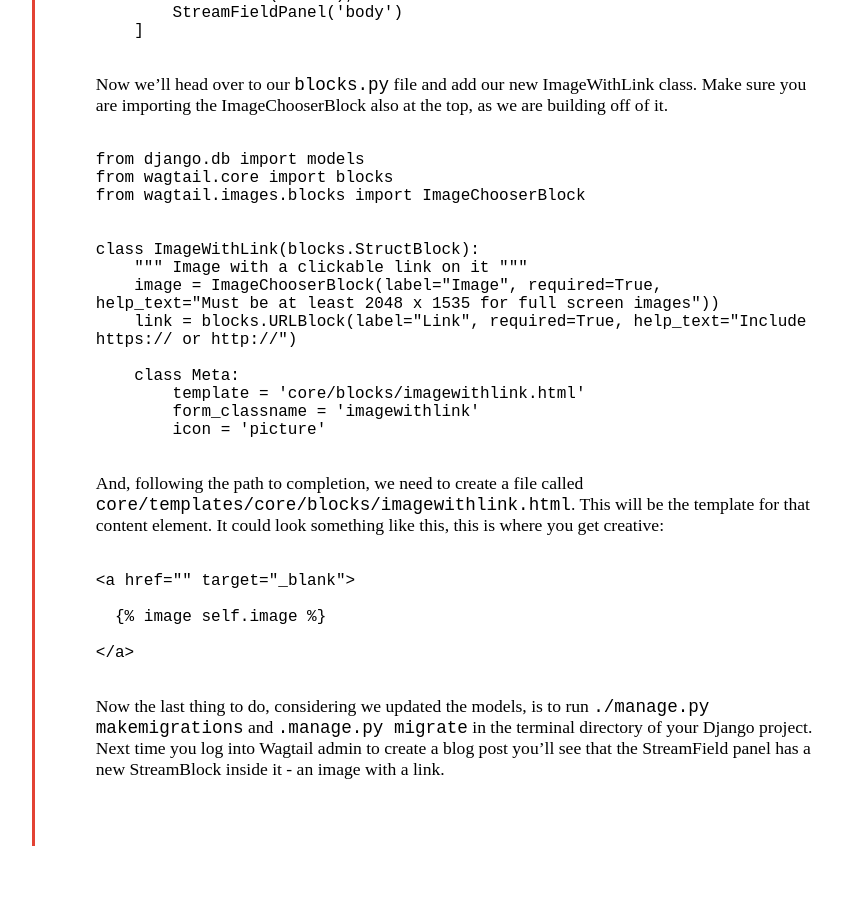
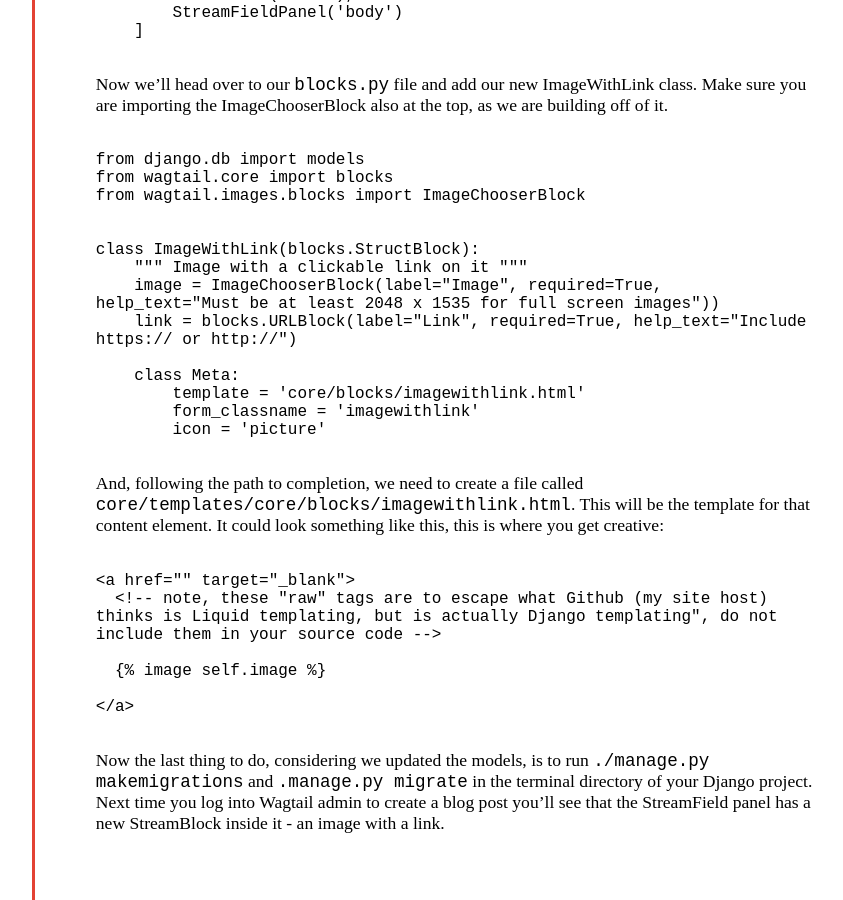
Before and after one commit to cssidy/personal-site, a Jekyll site: the page built from _posts/2019-04-04-Making-Custom-StreamFields-In-Wagtail.md, in a window 1280 px wide and 900 px high, scrolled down 1680 px. Shown: the whole window, without its empty margins (208-1051 px from the left). Built offline with Jekyll 4.4.1, drawn with Linux system fonts in a browser that asks for light colours; some web fonts are replaced; before the commit the page ends 2526 px from its top, so only the background shows below that.

Commit message:
Update 2019-04-04-Making-Custom-StreamFields-In-Wagtail.md

````diff
--- a/_posts/2019-04-04-Making-Custom-StreamFields-In-Wagtail.md
+++ b/_posts/2019-04-04-Making-Custom-StreamFields-In-Wagtail.md
@@ -114,9 +114,10 @@ class ImageWithLink(blocks.StructBlock):
 And, following the path to completion, we need to create a file called ```core/templates/core/blocks/imagewithlink.html```. This will be the template for that content element. It could look something like this, this is where you get creative:
 
 
-```python
+```html
 
 <a href="{{ self.link }}" target="_blank">
+  <!-- note, these "raw" tags are to escape what Github (my site host) thinks is Liquid templating, but is actually Django templating", do not include them in your source code -->
   {% raw %}
   {% image self.image %}
   {% endraw %}
````
